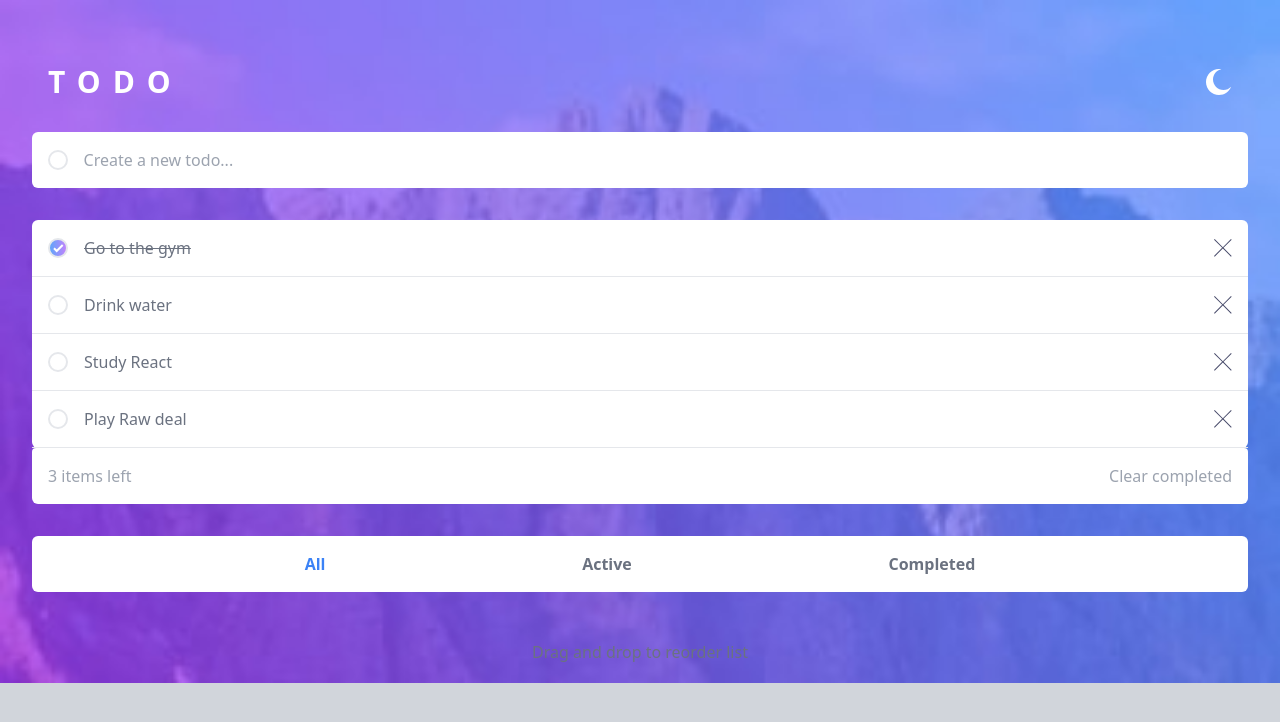
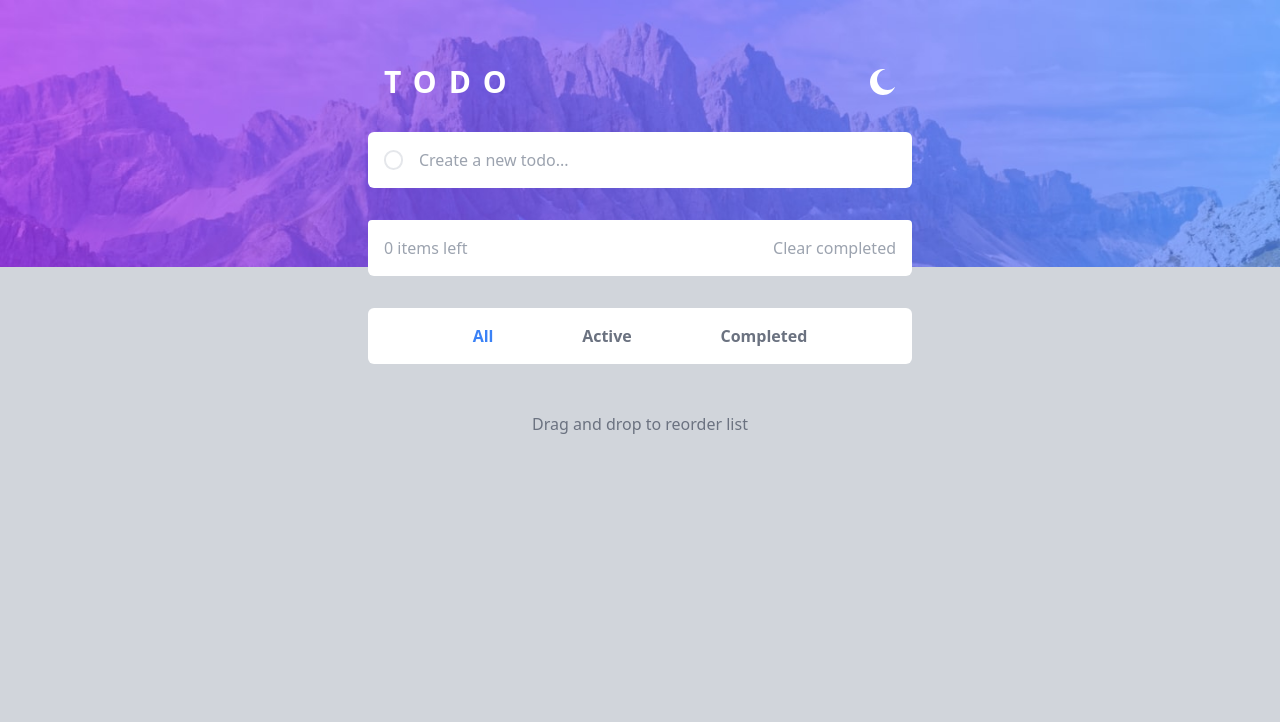
Before and after one commit to neptaliVasquez/todo-react-tailwind, a React (Vite) app: page / in a window 1280 px wide. Shown: the top 722 px of the page. Built offline with nearby package versions, Linux system fonts and the light colour scheme.

Commit message:
dark mode transitions and desktop version included

```diff
--- a/src/App.jsx
+++ b/src/App.jsx
@@ -1,41 +1,25 @@
-import { useState } from 'react';
+import { useState, useEffect } from 'react';
 import Header from './components/Header';
 import TodoCreate from './components/TodoCreate';
 import TodoList from './components/TodoList';
 import TodoComputed from './components/TodoComputed';
 import TodoFilter from './components/TodoFilter';
 
-const initialStateTodos = [
-  {
-    id: 1,
-    title: 'Go to the gym',
-    completed: true,
-  },
-  {
-    id: 2,
-    title: 'Drink water',
-    completed: false,
-  },
-  {
-    id: 3,
-    title: 'Study React',
-    completed: false,
-  },
-  {
-    id: 4,
-    title: 'Play Raw deal',
-    completed: false,
-  },
-];
+const initialStateTodos = JSON.parse(localStorage.getItem('todos')) || [];
 
 const App = () => {
   const [todos, setTodos] = useState(initialStateTodos);
   const [filter, setFilter] = useState('all');
 
+  // Watch
+  useEffect(() => {
+    localStorage.setItem('todos', JSON.stringify(todos));
+  }, [todos]);
+
   // Methods
   const createTodo = (title) => {
     const newTodo = {
-      id: todos.length + 1,
+      id: Date.now(),
       title: title.trim(),
       completed: false,
     };
@@ -83,9 +67,9 @@ const App = () => {
   const itemsLeft = todos.filter((todo) => !todo.completed).length;
 
   return (
-    <div className='min-h-screen bg-gray-300  bg-[url(./assets/images/bg-mobile-light.jpg)] bg-contain bg-no-repeat px-4 dark:bg-zinc-900 dark:bg-[url(./assets/images/bg-mobile-dark.jpg)]'>
+    <div className='min-h-screen bg-gray-300 bg-[url(./assets/images/bg-mobile-light.jpg)] bg-contain  bg-no-repeat px-4 transition-all duration-1000 dark:bg-zinc-900 dark:bg-[url(./assets/images/bg-mobile-dark.jpg)] md:bg-[url(./assets/images/bg-desktop-light.jpg)] md:dark:bg-[url(./assets/images/bg-desktop-dark.jpg)]'>
       <Header />
-      <main className='mx-automt-8 container px-4'>
+      <main className='container mx-auto mt-8 px-4 md:max-w-xl'>
         <TodoCreate createTodo={createTodo} />
         <TodoList
           updateTodo={updateTodo}
--- a/src/components/Header.jsx
+++ b/src/components/Header.jsx
@@ -1,28 +1,28 @@
 import MoonIcon from './icons/MoonIcon';
 import SunIcon from './icons/SunIcon';
 import { useState, useEffect } from 'react';
+
+const initializeStateDarkMode = localStorage.getItem('theme') === 'dark';
+
 const Header = () => {
-  const [darkMode, setDarkMode] = useState(null);
+  const [darkMode, setDarkMode] = useState(initializeStateDarkMode);
 
   const handleClickToggleTheme = () => {
     setDarkMode(!darkMode);
   };
 
   useEffect(() => {
-    console.log('test');
     if (darkMode) {
-      localStorage.theme = 'dark';
-      document.documentElement.classList.remove('light');
       document.documentElement.classList.add('dark');
+      localStorage.setItem('theme', 'dark');
     } else {
-      localStorage.theme = 'light';
       document.documentElement.classList.remove('dark');
-      document.documentElement.classList.add('light');
+      localStorage.setItem('theme', 'light');
     }
   }, [darkMode]);
 
   return (
-    <header className='container mx-auto px-4 pt-8'>
+    <header className='container mx-auto px-4 pt-8 md:max-w-xl'>
       <div className='flex justify-between px-4 pt-8'>
         <h1 className='text-3xl font-semibold uppercase tracking-[.4em] text-white'>
           todo
--- a/src/components/TodoComputed.jsx
+++ b/src/components/TodoComputed.jsx
@@ -1,6 +1,6 @@
 const TodoComputed = ({ count, clearCompleted }) => {
   return (
-    <section className='flex justify-between rounded rounded-b-md bg-white p-4 text-gray-400  dark:bg-slate-800'>
+    <section className='flex justify-between rounded rounded-b-md bg-white p-4 text-gray-400 transition-all duration-1000  dark:bg-slate-800'>
       <span>{count} items left</span>
       <button onClick={clearCompleted}>Clear completed</button>
     </section>
--- a/src/components/TodoCreate.jsx
+++ b/src/components/TodoCreate.jsx
@@ -14,11 +14,11 @@ const TodoCreate = ({ createTodo }) => {
   return (
     <form
       onSubmit={handleSubmitAddTodo}
-      className='mt-8 flex items-center gap-4 overflow-hidden rounded-md bg-white p-4 dark:bg-slate-800'
+      className='mt-8 flex items-center gap-4 overflow-hidden rounded-md bg-white p-4 transition-all duration-1000 dark:bg-slate-800'
     >
       <span className='inline-block h-5 w-5 rounded-full border-2'></span>
       <input
-        className='w-full text-gray-500 outline-none dark:bg-slate-800'
+        className='w-full text-gray-500 outline-none transition-all duration-1000 dark:bg-slate-800'
         type='text'
         placeholder='Create a new todo...'
         value={title}
--- a/src/components/TodoFilter.jsx
+++ b/src/components/TodoFilter.jsx
@@ -1,6 +1,6 @@
 const TodoFilter = ({ changeFilter, filter }) => {
   return (
-    <section className='container mx-auto  mt-8 flex justify-evenly rounded-md bg-white p-4 font-semibold  dark:bg-slate-800'>
+    <section className='container mx-auto mt-8 flex  justify-evenly rounded-md bg-white p-4 font-semibold transition-all duration-1000  dark:bg-slate-800'>
       <button
         className={filter === 'all' ? 'text-blue-500' : 'text-gray-500'}
         onClick={() => changeFilter('all')}
--- a/src/components/TodoItem.jsx
+++ b/src/components/TodoItem.jsx
@@ -12,8 +12,8 @@ const TodoItem = ({ todo, deleteTodo, updateTodo }) => {
   };
 
   return (
-    <article className='flex justify-between gap-4 border-b border-b-gray-200 dark:bg-slate-800'>
-      <div className='flex items-center gap-4'>
+    <article className='flex justify-between gap-4  border-b border-b-gray-200 transition-all duration-1000  dark:bg-slate-800'>
+      <div className='flex items-center gap-4 '>
         {completed ? (
           <button
             onClick={handleUpdateTodo}
--- a/src/components/TodoList.jsx
+++ b/src/components/TodoList.jsx
@@ -2,12 +2,15 @@ import TodoItem from './TodoItem';
 
 const TodoList = ({ todos, deleteTodo, updateTodo }) => {
   return (
-    <div className='mt-8 rounded-md bg-white [&>article]:p-4'>
-      {
-      todos.map((todo) => (
-        <TodoItem updateTodo={updateTodo} deleteTodo={deleteTodo} key={todo.id} todo={todo} />
-      ))
-      }
+    <div className='mt-8 overflow-hidden rounded-md bg-white transition-all duration-1000  dark:bg-slate-800 [&>article]:p-4'>
+      {todos.map((todo) => (
+        <TodoItem
+          updateTodo={updateTodo}
+          deleteTodo={deleteTodo}
+          key={todo.id}
+          todo={todo}
+        />
+      ))}
     </div>
   );
 };
```
